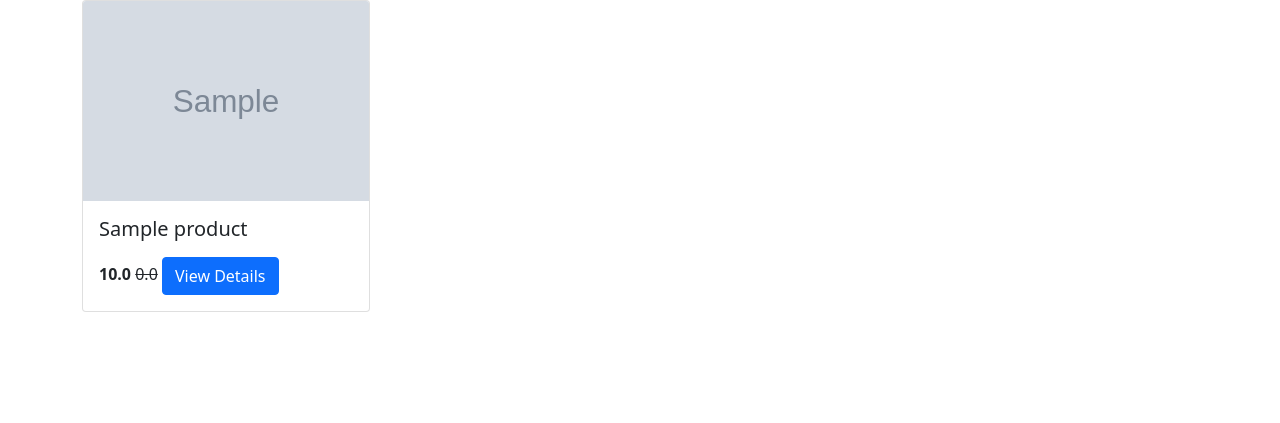
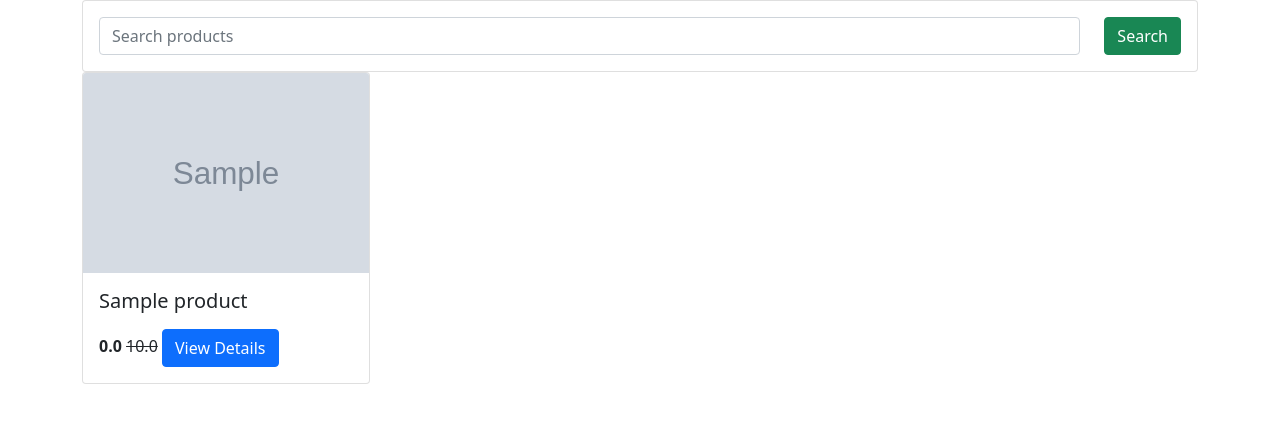
Before and after one commit to abs001/ecommerceweb, a Django app: page / in a window 1280 px wide. Shown: the top 423 px of the page. Run offline with Django 3.2, Linux system fonts and the light colour scheme; tables that the repository leaves empty hold one stand-in row (values such as "Sample post"); grey boxes marked "Sample" are stand-in pictures.

Commit message:
Added search functionality for products

```diff
--- a/ecomweb/templates/ecomweb/index.html
+++ b/ecomweb/templates/ecomweb/index.html
@@ -10,6 +10,21 @@
 <body>
     <div class="container">
         <div class="row">
+            <div class="col-md-12">
+                <form class="card card-sm">
+                    <div class="card-body row no-gutters align-item-centre">
+                        <div class="col">
+                            <input type="search" name="item_name" id="item_name" placeholder="Search products"
+                                   class="form-control form-control-borderless">
+                        </div>
+                        <div class="col-auto">
+                            <button class="btn btn-success" type="submit">Search</button>
+                        </div>
+                    </div>
+                </form>
+            </div>
+        </div>
+        <div class="row">
             {% for product in product_object %}
             <div class="col-md-3">
                 <div class="card" style="width: 18rem;">
@@ -17,7 +32,7 @@
                   <div class="card-body">
                     <h5 class="card-title">{{ product.title }}</h5>
                     <p class="card-text">{{ product.description }}</p>
-                     <b>{{ product.price }}</b> <strike>{{ product.discount_price }}</strike>
+                     <b>{{ product.discount_price }}</b> <strike>{{ product.price }}</strike>
                     <a href="#" class="btn btn-primary">View Details</a>
                   </div>
                 </div>
--- a/ecomweb/views.py
+++ b/ecomweb/views.py
@@ -4,4 +4,7 @@ from .models import Products
 
 def index(request):
     product_object = Products.objects.all()
+    item_name = request.GET.get('item_name')
+    if item_name != '' and item_name is not None:
+        product_object = product_object.filter(title__icontains=item_name)
     return render(request, 'ecomweb/index.html', {"product_object": product_object})
```
